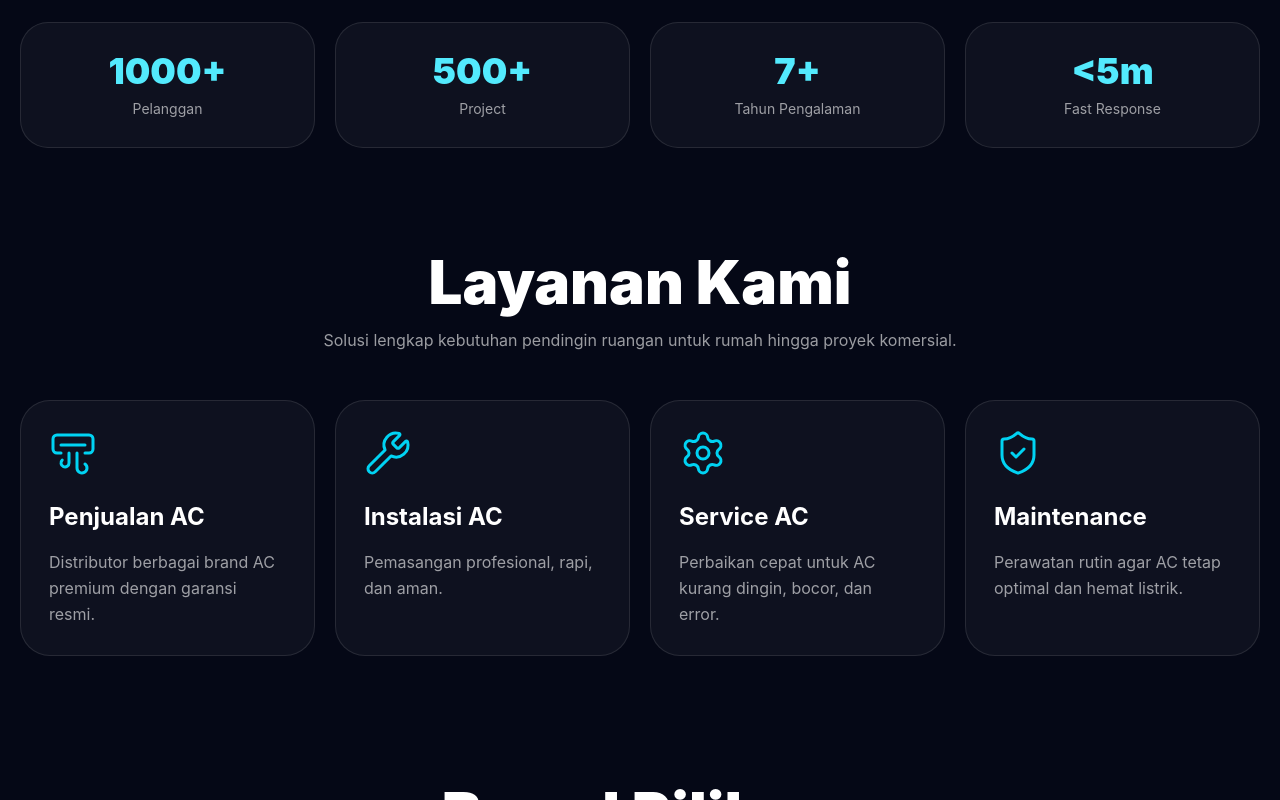
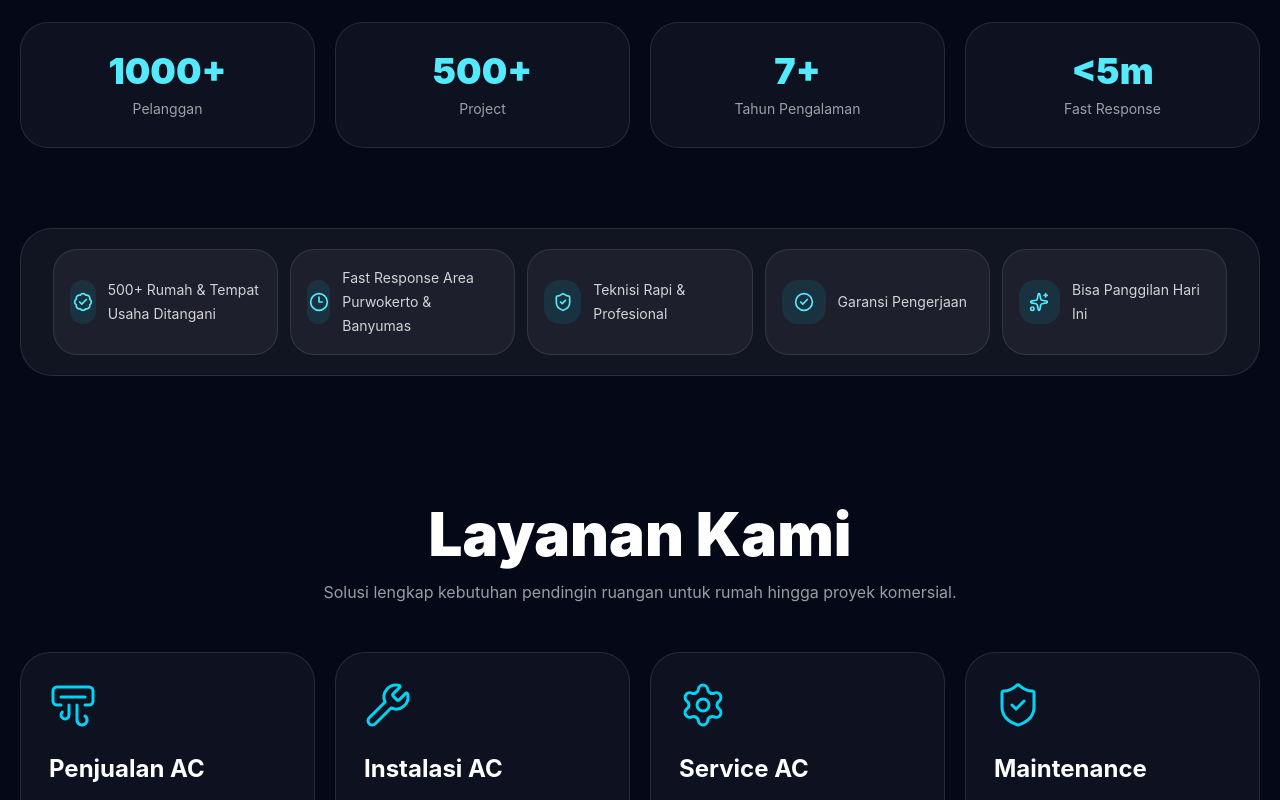
Before and after one commit to ibank31/radjaac-premium, a React (Vite) app: page / in a window 1280 px wide. Shown: the part 1209-2009 px from the top of the page. Built offline with nearby package versions, Linux system fonts and the light colour scheme.

Commit message:
add compact TrustStripSection below HeroSection

```diff
--- /dev/null
+++ b/src/components/TrustStripSection.jsx
@@ -0,0 +1,43 @@
+import { motion } from "framer-motion";
+import { CheckCircle2, Sparkles, ShieldCheck, BadgeCheck, Clock3 } from "lucide-react";
+
+const trustItems = [
+  { icon: BadgeCheck, label: "500+ Rumah & Tempat Usaha Ditangani" },
+  { icon: Clock3, label: "Fast Response Area Purwokerto & Banyumas" },
+  { icon: ShieldCheck, label: "Teknisi Rapi & Profesional" },
+  { icon: CheckCircle2, label: "Garansi Pengerjaan" },
+  { icon: Sparkles, label: "Bisa Panggilan Hari Ini" },
+];
+
+export default function TrustStripSection() {
+  return (
+    <section className="mt-10 mb-16">
+      <div className="bg-white/5 border border-white/10 rounded-[32px] px-4 py-5 sm:px-6 lg:px-8">
+        <div className="flex flex-col gap-3 sm:gap-4">
+          <motion.div
+            initial={{ opacity: 0, y: 16 }}
+            animate={{ opacity: 1, y: 0 }}
+            transition={{ duration: 0.7 }}
+            className="grid gap-3 sm:grid-cols-2 lg:grid-cols-5"
+          >
+            {trustItems.map((item, index) => {
+              const Icon = item.icon;
+              return (
+                <motion.div
+                  key={index}
+                  whileHover={{ y: -2 }}
+                  className="group flex items-center gap-3 rounded-3xl border border-white/10 bg-white/5 px-4 py-4 transition duration-300 hover:border-cyan-300/30 hover:bg-white/10"
+                >
+                  <div className="flex h-11 w-11 items-center justify-center rounded-2xl bg-cyan-400/10 text-cyan-300 transition group-hover:bg-cyan-300/15">
+                    <Icon size={20} />
+                  </div>
+                  <p className="text-sm leading-6 text-white/80">{item.label}</p>
+                </motion.div>
+              );
+            })}
+          </motion.div>
+        </div>
+      </div>
+    </section>
+  );
+}
--- a/src/pages/Home.jsx
+++ b/src/pages/Home.jsx
@@ -1,6 +1,7 @@
 import { Helmet } from "react-helmet-async"
 import Navbar from "../components/Navbar"
 import HeroSection from "../components/HeroSection"
+import TrustStripSection from "../components/TrustStripSection"
 import ServicesSection from "../components/ServicesSection"
 import BrandsSection from "../components/BrandsSection"
 import WhyChooseUs from "../components/WhyChooseUs"
@@ -29,6 +30,7 @@ export default function Home() {
 
       <div className="max-w-7xl mx-auto px-5 pt-20">
         <HeroSection />
+        <TrustStripSection />
         <ServicesSection />
         <BrandsSection />
         <WhyChooseUs />
```
